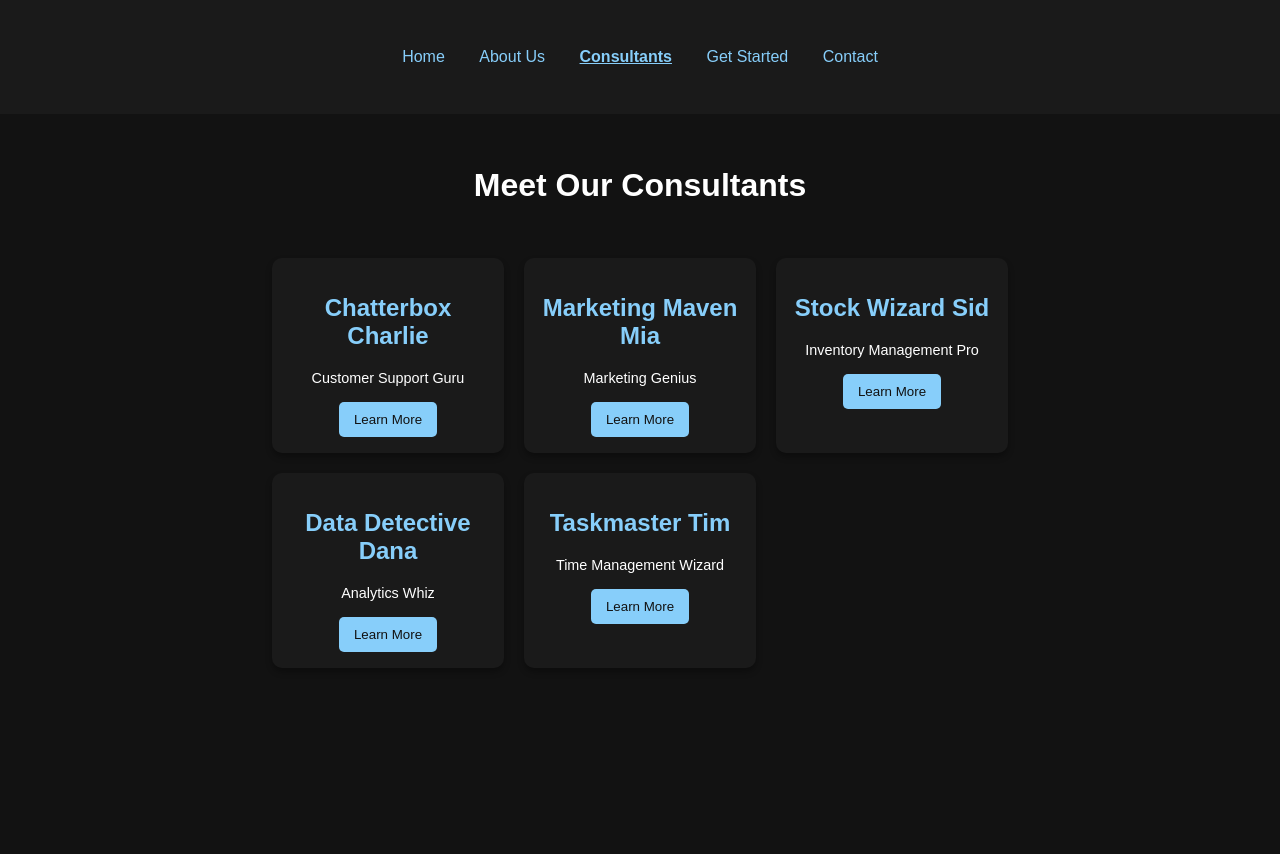
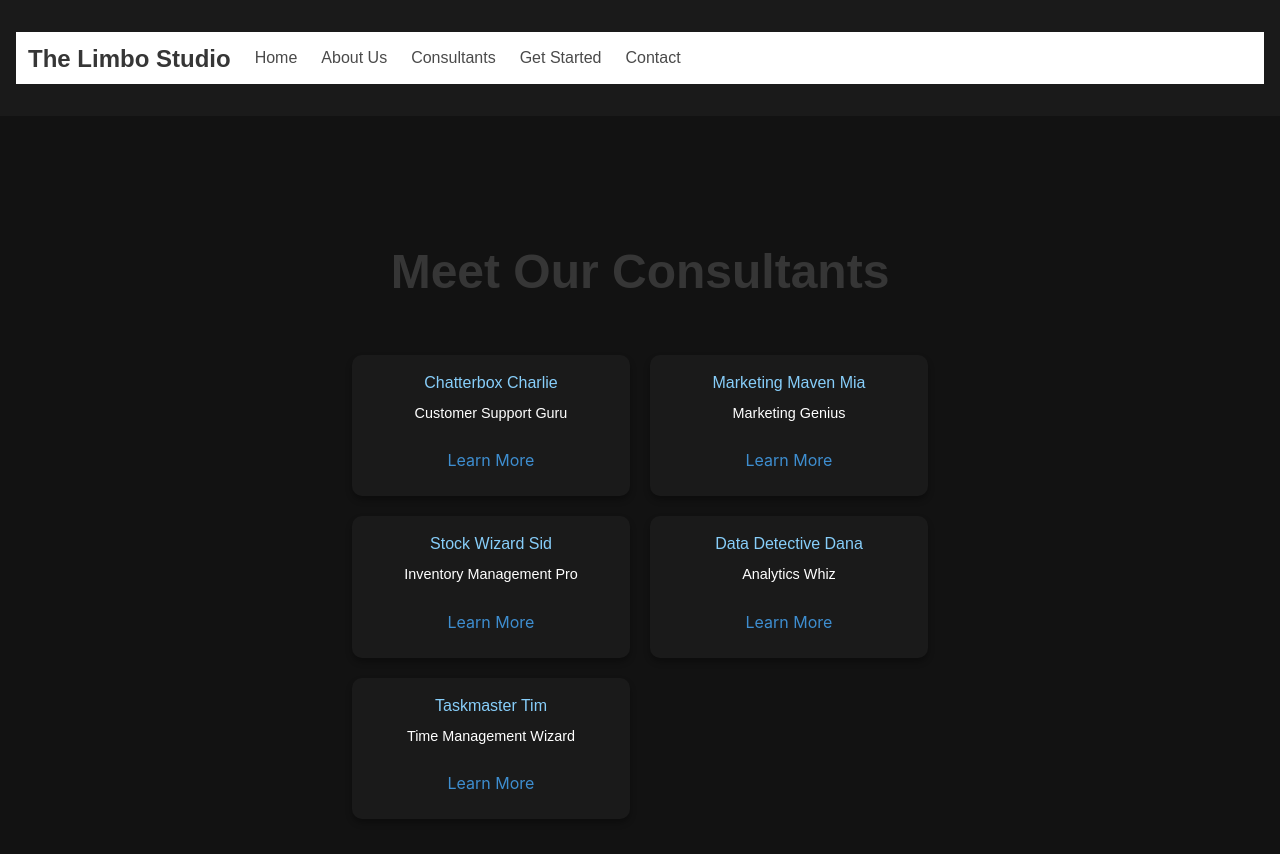
Before and after one commit to admin-thelimbostudio/thelimbostudio, a plain HTML site: page consultants.html in a window 1280 px wide. Before the commit the page ends 800 px from the top, so only its background shows below. Drawn offline with nearby package versions, Linux system fonts and the light colour scheme; files that its build step writes are made by us from their sources.

Commit message:
Update consultants.html

```diff
--- a/consultants.html
+++ b/consultants.html
@@ -4,49 +4,74 @@
     <meta charset="UTF-8">
     <meta name="viewport" content="width=device-width, initial-scale=1.0">
     <title>Consultants - The Limbo Studio</title>
-    <link rel="stylesheet" href="styles.css">
+    <link rel="stylesheet" href="https://cdn.jsdelivr.net/npm/bulma@0.9.4/css/bulma.min.css">
+    <link rel="stylesheet" href="assets/styles.css">
 </head>
 <body>
     <header>
-        <nav>
-            <ul>
-                <li><a href="index.html">Home</a></li>
-                <li><a href="about.html">About Us</a></li>
-                <li><a href="consultants.html" class="active">Consultants</a></li>
-                <li><a href="assessment.html">Get Started</a></li>
-                <li><a href="contact.html">Contact</a></li>
-            </ul>
+        <nav class="navbar" role="navigation" aria-label="main navigation">
+            <div class="navbar-brand">
+                <a class="navbar-item" href="index.html">
+                    <h1 class="title is-4">The Limbo Studio</h1>
+                </a>
+            </div>
+            <div class="navbar-menu">
+                <div class="navbar-start">
+                    <a class="navbar-item" href="index.html">
+                        Home
+                    </a>
+                    <a class="navbar-item" href="about.html">
+                        About Us
+                    </a>
+                    <a class="navbar-item" href="consultants.html">
+                        Consultants
+                    </a>
+                    <a class="navbar-item" href="assessment.html">
+                        Get Started
+                    </a>
+                    <a class="navbar-item" href="contact.html">
+                        Contact
+                    </a>
+                </div>
+            </div>
         </nav>
     </header>
     <main>
-        <h1>Meet Our Consultants</h1>
+        <section class="hero is-fullheight">
+            <div class="hero-body">
+                <div class="container">
+                    <h1 class="title is-1">Meet Our Consultants</h1>
                     <section class="consultants">
                         <div class="consultant">
                             <h2>Chatterbox Charlie</h2>
                             <p>Customer Support Guru</p>
-                <button onclick="window.location.href='assessment.html'">Learn More</button>
+                            <button onclick="window.location.href='assessment.html'" class="button is-info is-outlined">Learn More</button>
                         </div>
                         <div class="consultant">
                             <h2>Marketing Maven Mia</h2>
                             <p>Marketing Genius</p>
-                <button onclick="window.location.href='assessment.html'">Learn More</button>
+                            <button onclick="window.location.href='assessment.html'" class="button is-info is-outlined">Learn More</button>
                         </div>
                         <div class="consultant">
                             <h2>Stock Wizard Sid</h2>
                             <p>Inventory Management Pro</p>
-                <button onclick="window.location.href='assessment.html'">Learn More</button>
+                            <button onclick="window.location.href='assessment.html'" class="button is-info is-outlined">Learn More</button>
                         </div>
                         <div class="consultant">
                             <h2>Data Detective Dana</h2>
                             <p>Analytics Whiz</p>
-                <button onclick="window.location.href='assessment.html'">Learn More</button>
+                            <button onclick="window.location.href='assessment.html'" class="button is-info is-outlined">Learn More</button>
                         </div>
                         <div class="consultant">
                             <h2>Taskmaster Tim</h2>
                             <p>Time Management Wizard</p>
-                <button onclick="window.location.href='assessment.html'">Learn More</button>
+                            <button onclick="window.location.href='assessment.html'" class="button is-info is-outlined">Learn More</button>
+                        </div>
+                    </section>
+                </div>
             </div>
         </section>
     </main>
+    <script src="assets/scripts.js"></script>
 </body>
 </html>
```
Lines whose indentation alone changed are shown as unchanged.
